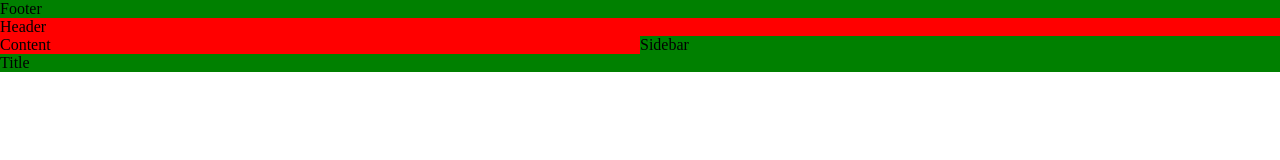
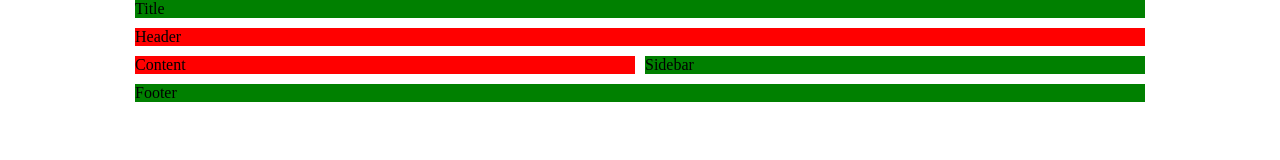
Before and after one commit to max4211/html_basics, a plain HTML site: page layout/index.html in a window 1280 px wide. Drawn offline with Linux system fonts and the light colour scheme.

```diff
--- /dev/null
+++ b/form/style.css
@@ -0,0 +1,108 @@
+/*
+html5doctor.com Reset Stylesheet
+v1.6.1
+Last Updated: 2010-09-17
+Author: Richard Clark - http://richclarkdesign.com
+Twitter: @rich_clark
+*/
+
+html, body, div, span, object, iframe,
+h1, h2, h3, h4, h5, h6, p, blockquote, pre,
+abbr, address, cite, code,
+del, dfn, em, img, ins, kbd, q, samp,
+small, strong, sub, sup, var,
+b, i,
+dl, dt, dd, ol, ul, li,
+fieldset, form, label, legend,
+table, caption, tbody, tfoot, thead, tr, th, td,
+article, aside, canvas, details, figcaption, figure,
+footer, header, hgroup, menu, nav, section, summary,
+time, mark, audio, video {
+    margin:0;
+    padding:0;
+    border:0;
+    outline:0;
+    font-size:100%;
+    vertical-align:baseline;
+    background:transparent;
+}
+
+body {
+    line-height:1;
+}
+
+article,aside,details,figcaption,figure,
+footer,header,hgroup,menu,nav,section {
+    display:block;
+}
+
+nav ul {
+    list-style:none;
+}
+
+blockquote, q {
+    quotes:none;
+}
+
+blockquote:before, blockquote:after,
+q:before, q:after {
+    content:'';
+    content:none;
+}
+
+a {
+    margin:0;
+    padding:0;
+    font-size:100%;
+    vertical-align:baseline;
+    background:transparent;
+}
+
+/* change colours to suit your needs */
+ins {
+    background-color:#ff9;
+    color:#000;
+    text-decoration:none;
+}
+
+/* change colours to suit your needs */
+mark {
+    background-color:#ff9;
+    color:#000;
+    font-style:italic;
+    font-weight:bold;
+}
+
+del {
+    text-decoration: line-through;
+}
+
+abbr[title], dfn[title] {
+    border-bottom:1px dotted;
+    cursor:help;
+}
+
+table {
+    border-collapse:collapse;
+    border-spacing:0;
+}
+
+/* change border colour to suit your needs */
+hr {
+    display:block;
+    height:1px;
+    border:0;
+    border-top:1px solid #cccccc;
+    margin:1em 0;
+    padding:0;
+}
+
+input, select {
+    vertical-align:middle;
+}
+
+/* MY CODE */
+
+@media only screen and (min-width: 1000px) {
+
+}
--- a/layout/style.css
+++ b/layout/style.css
@@ -6,12 +6,14 @@
 .grid {
     display: grid;
     grid-template-columns: 1fr 1fr;
-    grid-template-rows: 1fr 1fr 1fr 1fr;
+    grid-template-rows: 1fr 1fr 1fr 1fr 1fr;
     grid-template-areas:
-    "footer footer"
+    "title title"
     "header header"
-    "content sidebar"
-    "title title";
+    "content content"
+    "sidebar sidebar"
+    "footer footer";
+    grid-gap: 10px;
 }
 
 .title {
@@ -34,8 +36,6 @@
     grid-area: footer;
 }
 
-
-
 .grid div:nth-child(even) {
     background-color: red;
 }
@@ -43,3 +43,16 @@
 .grid div:nth-child(odd) {
     background-color: green;
 }
+
+@media screen and (min-width: 736px) {
+    .grid {
+        display: grid;
+        grid-template-columns: 1fr 500px 500px 1fr;
+        grid-template-rows: 1fr 1fr 1fr 1fr;
+        grid-template-areas:
+        ". title title ."
+        ". header header ."
+        ". content sidebar ."
+        ". footer footer .";
+    }
+}
```
Also changed, not shown: form/index.html (added, +18 -0 lines).
